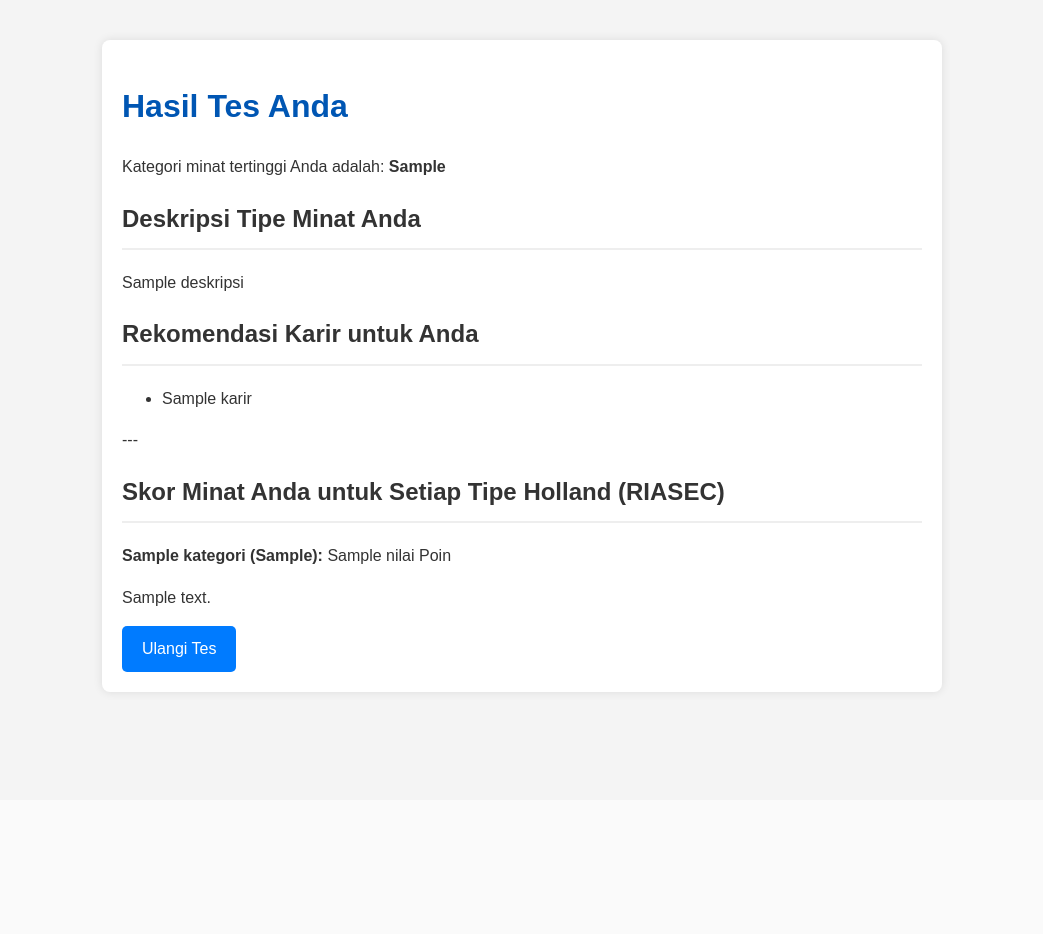
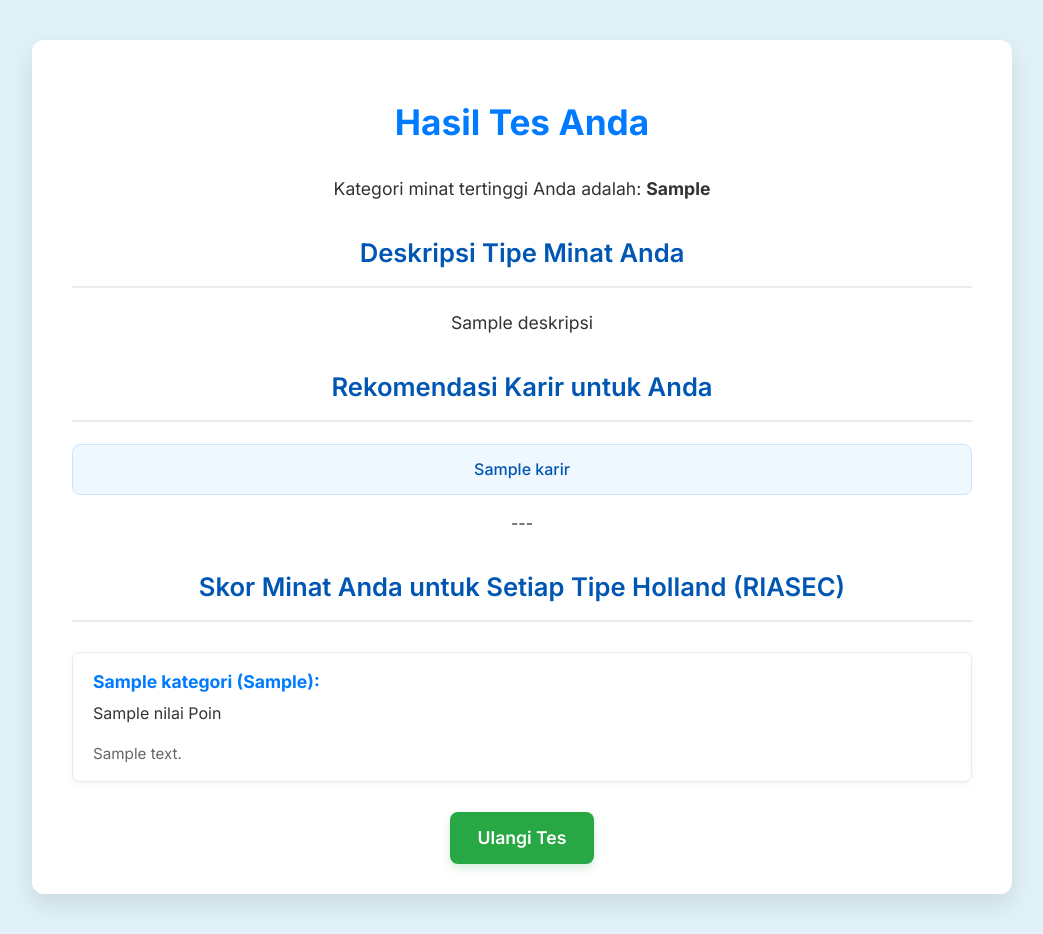
Before and after one commit to dagmarinsancendekia/aplikasi-perencanaan-karir, a Python web app: template templates/hasil.html in a window 1280 px wide. Shown: the whole page, without its empty margins (118-1161 px from the left). Before the commit the page ends 695 px from the top, so only its background shows below. Run offline with Jinja, Linux system fonts and the light colour scheme; the template is opened without the code that fills it: most values are stand-ins (such as "Sample title", 1, 10 or a date in 2020).

Commit message:
Apply detailed CSS for all pages and score summary

```diff
--- a/static/style.css
+++ b/static/style.css
@@ -1,27 +1,55 @@
+/* Import Google Font - Inter */
+@import url('https://fonts.googleapis.com/css2?family=Inter:wght@300;400;500;600;700&display=swap');
+
 body {
-    font-family: Arial, sans-serif;
+    font-family: 'Inter', sans-serif; /* Menggunakan font Inter */
     line-height: 1.6;
-    margin: 40px;
-    background-color: #f4f4f4;
+    margin: 0;
+    padding: 0;
+    background-color: #e0f2f7; /* Warna latar belakang yang lebih cerah */
     color: #333;
+    display: flex;
+    justify-content: center;
+    align-items: center;
+    min-height: 100vh; /* Memastikan halaman mengisi tinggi viewport */
 }
 
 .container {
-    max-width: 800px;
-    margin: auto;
-    padding: 20px;
-    background-color: #fff;
-    border-radius: 8px;
-    box-shadow: 0 0 10px rgba(0, 0, 0, 0.1);
+    max-width: 900px;
+    width: 90%; /* Responsif untuk lebar */
+    margin: 40px auto; /* Margin atas dan bawah agar tidak terlalu mepet */
+    padding: 30px 40px;
+    background-color: #ffffff;
+    border-radius: 12px; /* Sudut lebih membulat */
+    box-shadow: 0 10px 25px rgba(0, 0, 0, 0.1); /* Bayangan lebih halus dan dalam */
+    text-align: center; /* Teks di tengah container */
 }
 
 h1 {
-    color: #0056b3;
+    color: #007bff; /* Warna biru yang menarik */
+    margin-bottom: 25px;
+    font-weight: 700; /* Lebih tebal */
+    font-size: 2.2em; /* Ukuran lebih besar */
 }
 
 h2 {
-    border-bottom: 2px solid #eee;
-    padding-bottom: 10px;
+    color: #0056b3;
+    border-bottom: 2px solid #e9ecef; /* Garis bawah yang lebih terang */
+    padding-bottom: 12px;
+    margin-top: 30px;
+    font-weight: 600;
+    font-size: 1.6em;
+}
+
+p {
+    margin-bottom: 15px;
+    font-size: 1.1em;
+}
+
+/* Styling untuk formulir tes */
+form {
+    text-align: left; /* Teks dalam form rata kiri */
+    margin-top: 30px;
 }
 
 .question-list {
@@ -30,20 +58,149 @@ h2 {
 }
 
 .question-item {
+    background-color: #f8f9fa; /* Latar belakang untuk setiap pertanyaan */
+    border: 1px solid #dee2e6;
+    border-radius: 8px;
+    padding: 15px 20px;
     margin-bottom: 20px;
+    transition: all 0.2s ease-in-out;
 }
 
+.question-item:hover {
+    box-shadow: 0 4px 10px rgba(0, 0, 0, 0.08); /* Efek hover */
+}
+
+.question-item p {
+    font-weight: 500;
+    margin-bottom: 10px;
+    color: #495057;
+    font-size: 1.1em;
+}
+
+.question-item label {
+    display: inline-flex; /* Agar radio button dan teks sejajar */
+    align-items: center;
+    margin-right: 25px;
+    cursor: pointer;
+    font-size: 1em;
+    color: #555;
+}
+
+.question-item input[type="radio"] {
+    margin-right: 8px;
+    /* Custom radio button styling */
+    -webkit-appearance: none;
+    -moz-appearance: none;
+    appearance: none;
+    width: 18px;
+    height: 18px;
+    border: 2px solid #007bff;
+    border-radius: 50%;
+    outline: none;
+    transition: background-color 0.2s, border-color 0.2s;
+}
+
+.question-item input[type="radio"]:checked {
+    background-color: #007bff;
+    border-color: #007bff;
+}
+
+/* Styling untuk tombol */
 input[type="submit"], a.button {
-    display: inline-block;
-    background-color: #007bff;
+    display: block; /* Agar tombol berada di baris baru */
+    width: fit-content; /* Sesuai lebar konten */
+    margin: 30px auto 0 auto; /* Tengah di bawah form */
+    background-color: #28a745; /* Warna hijau yang menarik */
     color: white;
-    padding: 10px 20px;
+    padding: 12px 28px;
     text-decoration: none;
-    border-radius: 5px;
+    border-radius: 8px;
     border: none;
     cursor: pointer;
+    font-size: 1.1em;
+    font-weight: 600;
+    box-shadow: 0 4px 10px rgba(40, 167, 69, 0.2);
+    transition: background-color 0.2s ease-in-out, box-shadow 0.2s ease-in-out;
 }
 
-a.button:hover {
-    background-color: #0056b3;
+input[type="submit"]:hover, a.button:hover {
+    background-color: #218838; /* Warna hijau lebih gelap saat hover */
+    box-shadow: 0 6px 15px rgba(40, 167, 69, 0.3);
 }
+
+/* Styling untuk daftar rekomendasi */
+ul {
+    list-style: none; /* Hilangkan bullet point default */
+    padding: 0;
+    margin-top: 20px;
+    display: grid; /* Menggunakan grid untuk layout */
+    grid-template-columns: repeat(auto-fit, minmax(250px, 1fr)); /* Kolom responsif */
+    gap: 15px; /* Jarak antar item */
+}
+
+ul li {
+    background-color: #f0f8ff; /* Latar belakang item list */
+    border: 1px solid #cce5ff;
+    border-radius: 8px;
+    padding: 12px 18px;
+    text-align: center;
+    font-weight: 500;
+    color: #0056b3;
+}
+
+/* Gaya baru untuk ringkasan skor */
+.score-summary {
+    display: grid;
+    grid-template-columns: repeat(auto-fit, minmax(280px, 1fr));
+    gap: 20px;
+    margin-top: 30px;
+    text-align: left; /* Teks dalam ringkasan skor rata kiri */
+}
+
+.score-item {
+    background-color: #fff;
+    border: 1px solid #e9ecef;
+    border-radius: 8px;
+    padding: 15px 20px;
+    box-shadow: 0 2px 8px rgba(0, 0, 0, 0.05);
+}
+
+.score-item strong {
+    color: #007bff;
+    font-size: 1.1em;
+    display: block; /* Agar kategori dan poin di baris terpisah */
+    margin-bottom: 5px;
+}
+
+.score-item p {
+    font-size: 0.95em;
+    color: #666;
+    margin-bottom: 0;
+}
+
+
+/* Responsif untuk layar kecil */
+@media (max-width: 768px) {
+    .container {
+        width: 95%;
+        margin: 20px auto;
+        padding: 20px;
+    }
+
+    h1 {
+        font-size: 1.8em;
+    }
+
+    h2 {
+        font-size: 1.4em;
+    }
+
+    .question-item label {
+        display: block; /* Radio button di baris baru di mobile */
+        margin-bottom: 10px;
+    }
+
+    .score-summary {
+        grid-template-columns: 1fr; /* Satu kolom di layar kecil */
+    }
+}
```
